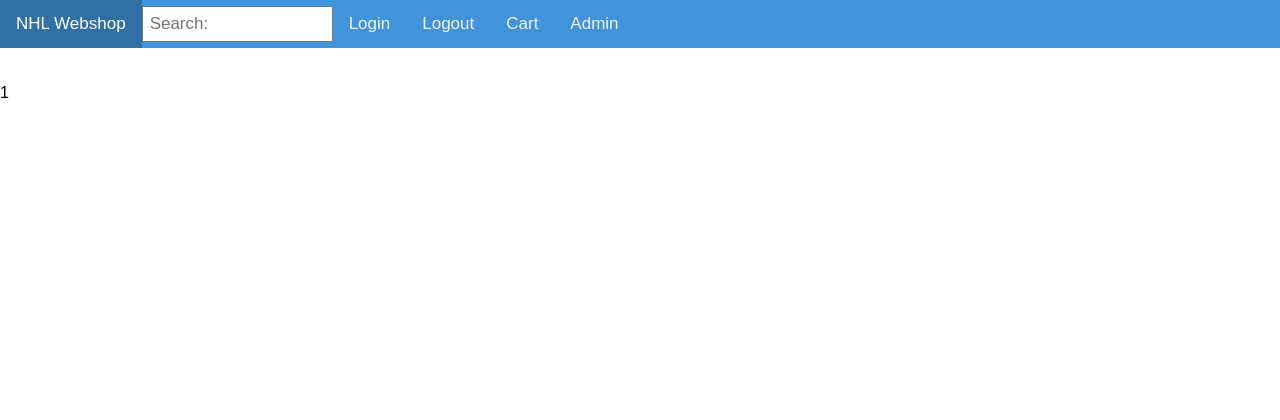
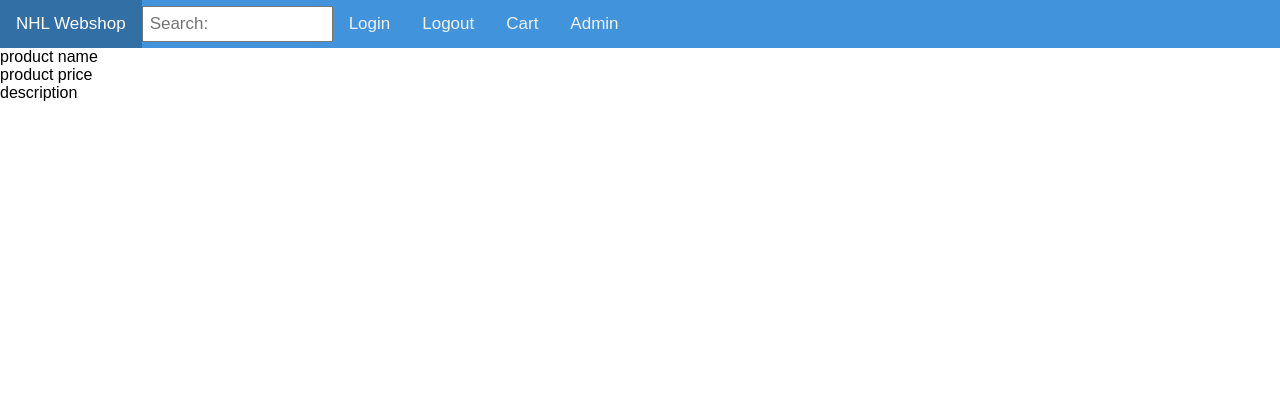
Before and after one commit to BartHerms/Project2.1, a PHP site: page /productpage.php?id=1 in a window 1280 px wide. Shown: the top 420 px of the page. Run offline with PHP 8.4, Linux system fonts and the light colour scheme; data that the repository does not hold is empty.

Commit message:
html added to productpage
addes some html to the productpage

```diff
--- a/public/productpage.php
+++ b/public/productpage.php
@@ -20,12 +20,13 @@ if(!isset($_SESSION["userEmail"])) ?>
         $prodPrice=$_GET["price"];
         $prodDescription=$_GET["description"];
       //  echo "src='productpage.php/$prodId'";
+        echo " product name <th>";
         echo $prodTitle;
-        echo "<br>";
+        echo " <br>product price <th>";
         echo $prodPrice;
-        echo "<br>";
-        echo $prodId;
-        echo "<br>";
+      //  echo "<br>";
+      //  echo $prodId;
+        echo "<br> description <th>";
         echo $prodDescription;
 
 
```
